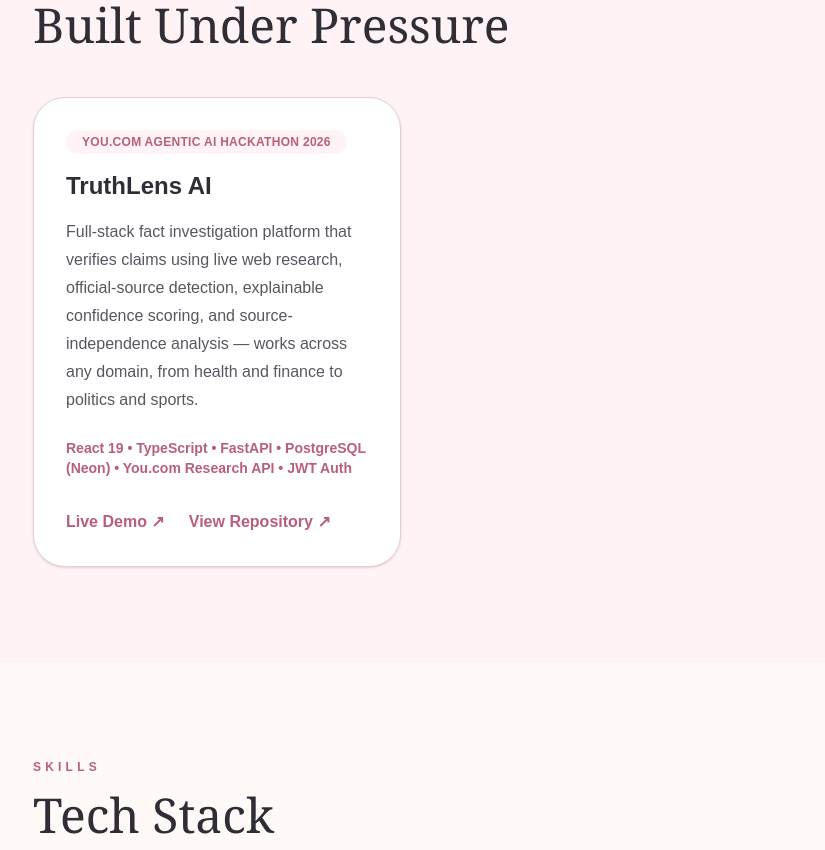
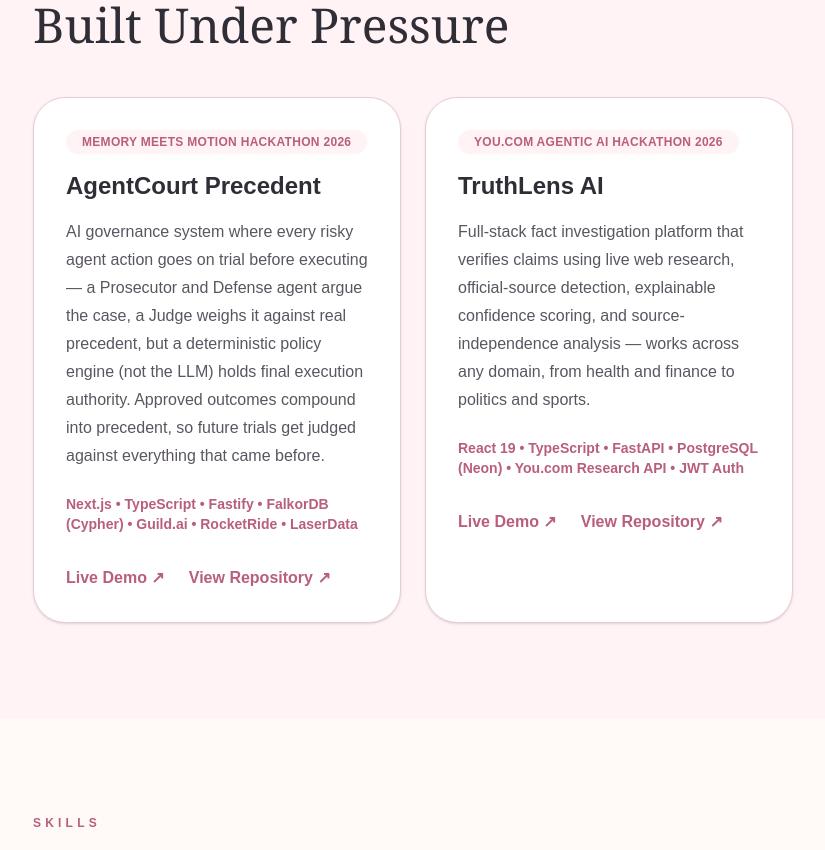
Before and after one commit to Avantiikaa16/avantika-portfolio, a Next.js app: page / in a window 1280 px wide. Shown: the part 3520-4370 px from the top of the page, without its empty margins (31-856 px from the left). Built offline with nearby package versions, Linux system fonts and the light colour scheme.

Commit message:
Add AgentCourt Precedent to Hackathons section

```diff
--- a/app/data.ts
+++ b/app/data.ts
@@ -61,6 +61,14 @@
 
 export const hackathons: Hackathon[] = [
   {
+    name: "AgentCourt Precedent",
+    event: "Memory Meets Motion Hackathon 2026",
+    desc: "AI governance system where every risky agent action goes on trial before executing — a Prosecutor and Defense agent argue the case, a Judge weighs it against real precedent, but a deterministic policy engine (not the LLM) holds final execution authority. Approved outcomes compound into precedent, so future trials get judged against everything that came before.",
+    tech: "Next.js • TypeScript • Fastify • FalkorDB (Cypher) • Guild.ai • RocketRide • LaserData",
+    link: "https://github.com/Avantiikaa16/agentcourt-precedent",
+    live: "https://agentcourt-precedent.vercel.app",
+  },
+  {
     name: "TruthLens AI",
     event: "You.com Agentic AI Hackathon 2026",
     desc: "Full-stack fact investigation platform that verifies claims using live web research, official-source detection, explainable confidence scoring, and source-independence analysis — works across any domain, from health and finance to politics and sports.",
```
